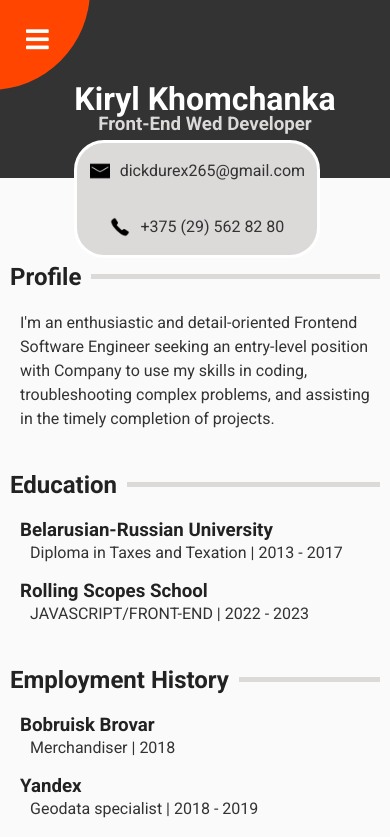
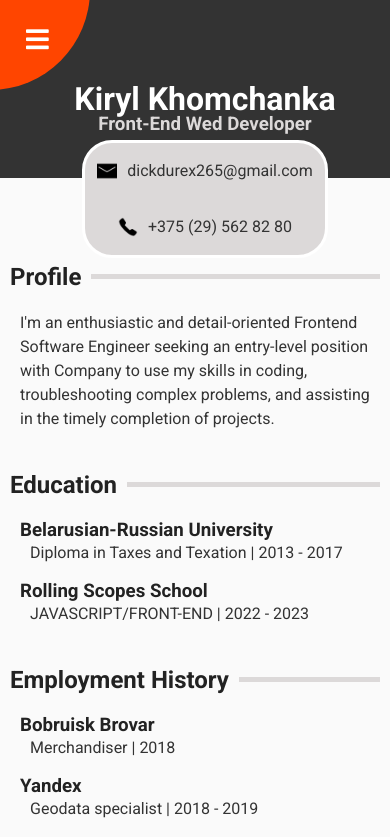
Before and after one commit to lickoneyou/CV, a React (Create React App) app in the folder cv/: page /Certificates in a window 390 px wide. Shown: the top 837 px of the page. Built offline with nearby package versions, Linux system fonts and the light colour scheme; the HTML template or start-up script is replaced by a standard one.

Commit message:
fix header adaptive

```diff
--- a/cv/src/Components/Header/Header.module.css
+++ b/cv/src/Components/Header/Header.module.css
@@ -77,9 +77,12 @@ header h3 {
   }
 }
 
-@media screen and (max-width: 570px) {
+@media screen and (max-width: 565px) {
   .contactsWrapper {
     top: 70px;
+    display: flex;
+    flex-direction: column;
+    align-items: center;
   }
 
   .dispFlex {
```
